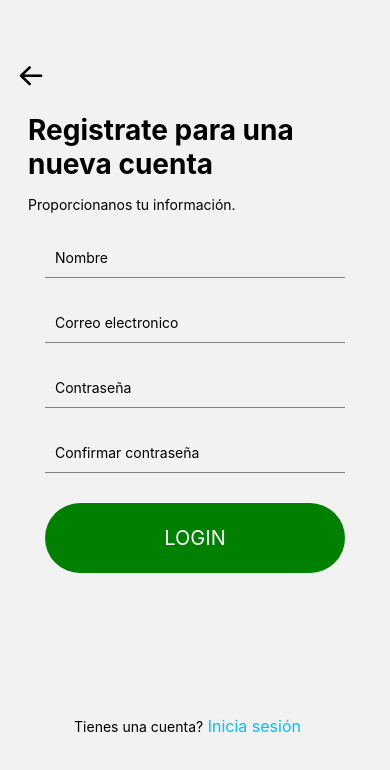
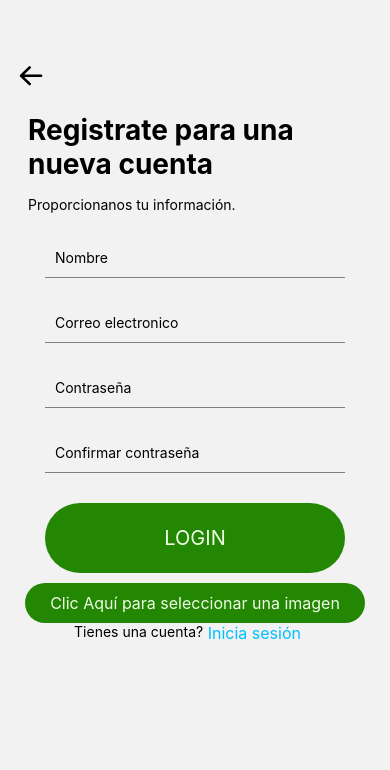
Before and after one commit to AdrianS040310/AdrianProject, a React Native app: screen /registro in a window 390 px wide. Shown: the top 770 px of the page. Built offline with nearby package versions, Linux system fonts and the light colour scheme.

Commit message:
Upload Image

```diff
--- a/inicio.js
+++ b/inicio.js
@@ -47,10 +47,10 @@ export default function Inicio(props) {
         <View style={styles.separacion}>
           <Text>
             No tienes cuenta?
-            <TouchableOpacity onPress={goToRegistro}>
-              <Text style={styles.textRegister}> Registrate</Text>
-            </TouchableOpacity>
           </Text>
+          <TouchableOpacity onPress={goToRegistro}>
+            <Text style={styles.textRegister}> Registrate</Text>
+          </TouchableOpacity>
         </View>
 
       </View>
@@ -141,8 +141,8 @@ const styles = StyleSheet.create({
     color: "#00BFFF",
   },
   separacion: {
+    flexDirection: "row",
     justifyContent: "center",
-    alignItems: "center",
-    marginTop: 180,
+    marginTop: 190,
   }
 });
--- a/package.json
+++ b/package.json
@@ -17,6 +17,7 @@
     "@react-navigation/native": "^6.1.8",
     "@react-navigation/native-stack": "^6.9.14",
     "expo": "~49.0.11",
+    "expo-image-picker": "~14.3.2",
     "expo-status-bar": "~1.6.0",
     "react": "18.2.0",
     "react-native": "0.72.4",
--- a/registro.js
+++ b/registro.js
@@ -1,3 +1,4 @@
+import React, { useState, useEffect } from 'react';
 import {
   StyleSheet,
   Text,
@@ -5,8 +6,10 @@ import {
   Image,
   TouchableOpacity,
   TextInput,
+  Button,
 } from 'react-native';
 import { AntDesign } from '@expo/vector-icons';
+import * as ImagePicker from 'expo-image-picker';
 
 export default function Registro(props) {
 
@@ -15,6 +18,25 @@ export default function Registro(props) {
   const goToInicio = () => {
     navigation.navigate("inicio");
   }
+
+  const [image, setImage] = useState(null);
+
+  const pickImage = async () => {
+
+    let result = await ImagePicker.launchImageLibraryAsync({
+      mediaTypes: ImagePicker.MediaTypeOptions.All,
+      allowsEditing: true,
+      aspect: [4, 3],
+      quality: 1,
+    });
+
+    console.log(result);
+
+    if (!result.canceled) {
+      setImage(result.assets[0].uri);
+    }
+  };
+
   return (
     <View style={styles.container}>
 
@@ -47,13 +69,22 @@ export default function Registro(props) {
             <Text style={styles.textButton}>LOGIN</Text>
           </TouchableOpacity>
         </View>
-        <View style={styles.separacion}>
-          <Text>
+
+        <View style={{ alignItems: 'center', justifyContent: 'center' }}>
+          <TouchableOpacity onPress={pickImage} style={styles.button}>
+            <Text style={styles.textButtonImage}>
+              Clic Aquí para seleccionar una imagen
+            </Text>
+          </TouchableOpacity>
+          {image && <Image source={{ uri: image }} style={{ width: 120, height: 120 }} />}
+        </View>
+        <View style={styles.center}>
+          <Text style={{ alignItems: "center" }} >
             Tienes una cuenta?
-            <TouchableOpacity onPress={goToInicio}>
-              <Text style={styles.textIniciarSesion}> Inicia sesión</Text>
-            </TouchableOpacity>
           </Text>
+          <TouchableOpacity onPress={goToInicio}>
+            <Text style={styles.textIniciarSesion} > Inicia sesión</Text>
+          </TouchableOpacity>
         </View>
       </View>
     </View>
@@ -62,7 +93,6 @@ export default function Registro(props) {
 
 const styles = StyleSheet.create({
   centerText: {
-    display: "flex",
     justifyContent: "center",
     alignItems: "center",
   },
@@ -75,7 +105,6 @@ const styles = StyleSheet.create({
     alignItems: "flex-start",
     paddingTop: 60,
     position: "relative",
-
   },
   title: {
     position: "relative",
@@ -102,17 +131,16 @@ const styles = StyleSheet.create({
     marginBottom: 0,
   },
   personalizarButton: {
-    backgroundColor: "green",
+    backgroundColor: "#238704",
     width: 300,
     height: 70,
     borderRadius: 50,
-    display: "flex",
     justifyContent: "center",
     alignItems: "center",
     marginTop: 30,
   },
   textButton: {
-    color: "#fff",
+    color: "#efffe5",
     fontSize: 20,
   },
   textIniciarSesion: {
@@ -120,9 +148,33 @@ const styles = StyleSheet.create({
     paddingRight: 15,
     color: "#00BFFF",
   },
-  separacion: {
+  'harlequin': {
+    '50': '#efffe5',
+    '100': '#dbffc6',
+    '200': '#b8ff93',
+    '300': '#89ff55',
+    '400': '#60f823',
+    '500': '#3bd303',
+    '600': '#2cb300',
+    '700': '#238704',
+    '800': '#206a0a',
+    '900': '#1d5a0d',
+    '950': '#0a3201',
+  },
+  button: {
+    backgroundColor: "#238704",
+    borderRadius: 40,
+    width: "auto",
+    height: 40,
     justifyContent: "center",
-    alignItems: "center",
-    marginTop: 143,
+    paddingHorizontal: 25,
+    marginTop: 10,
+  },
+  textButtonImage: {
+    color: "#efffe5",
+    fontSize: 16,
+  },
+  center: {
+    flexDirection: "row",
   }
 });
```
Also changed, not shown: 1 other file (tests, documents, lock files or other folders).
